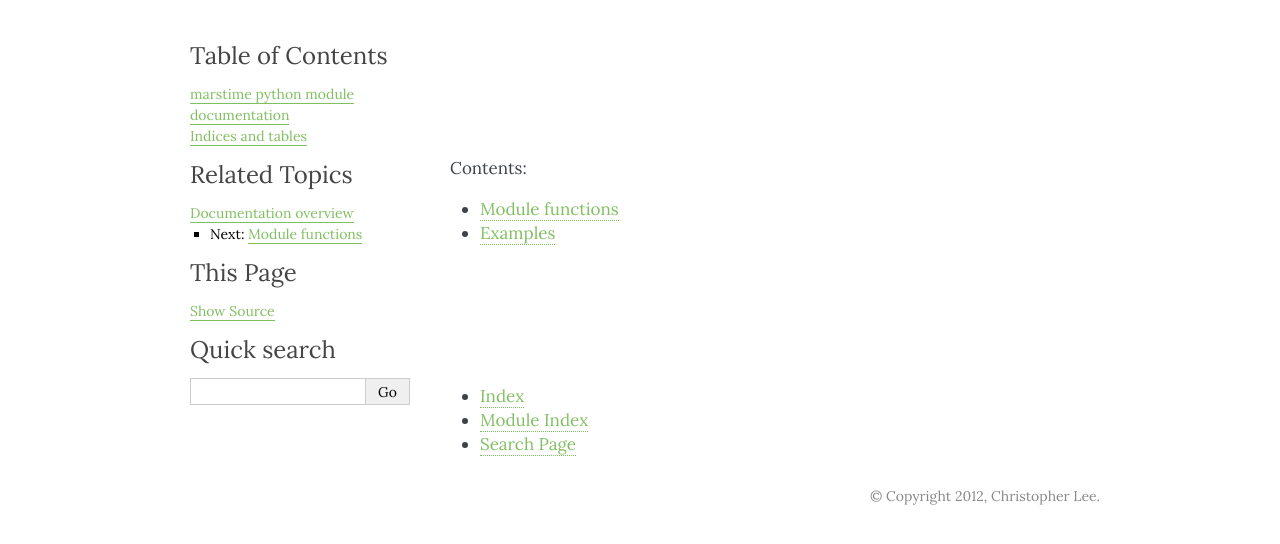
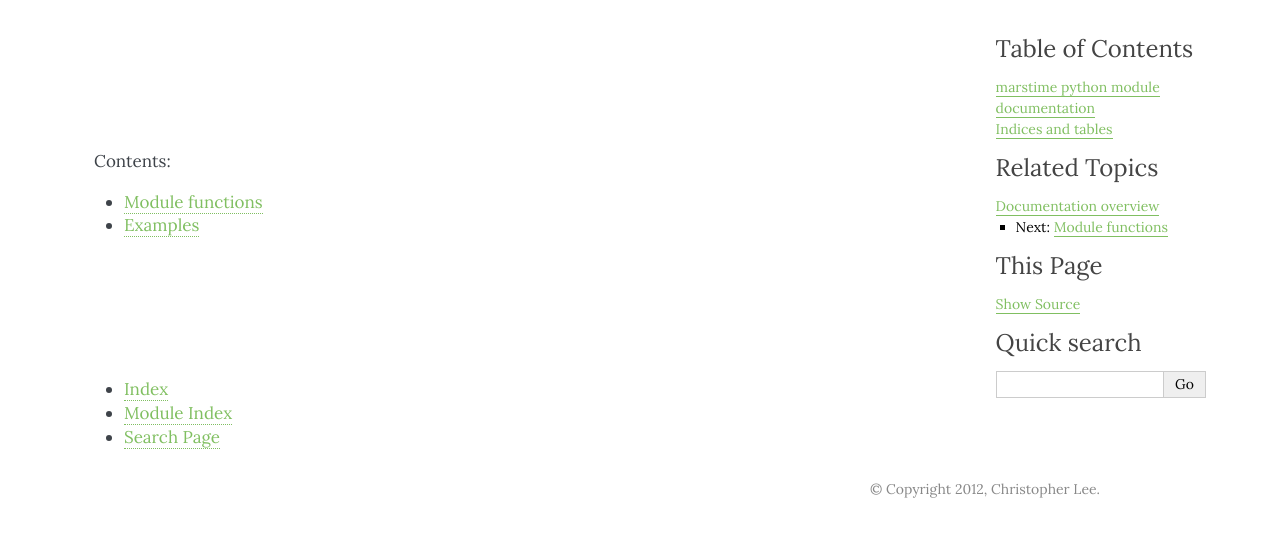
Before and after one commit to eelsirhc/pyMarsTime, a Sphinx documentation site: the page built from docs/index.rst, in a window 1280 px wide. Shown: the top 544 px of the page. Built offline with Sphinx 7.4.7, drawn with Linux system fonts in a browser that asks for light colours.

Commit message:
updating layout in docs

```diff
--- a/docs/_themes/fm/layout.html
+++ b/docs/_themes/fm/layout.html
@@ -4,7 +4,7 @@
   {% if theme_touch_icon %}
   <link rel="apple-touch-icon" href="{{ pathto('_static/' ~ theme_touch_icon, 1) }}" />
   {% endif %}
-  <link media="only screen and (max-width: 480px)" href="{{
+  <link media="only screen and (max-width: 720px)" href="{{
     pathto('_static/small_fm.css', 1) }}" type= "text/css" rel="stylesheet" />
 {% endblock %}
 {%- block relbar2 %}{% endblock %}
--- a/docs/_themes/fm/static/fm.css_t
+++ b/docs/_themes/fm/static/fm.css_t
@@ -10,6 +10,7 @@
 {% set title_color = "#448523" %}
 {% set link_color = "#80BF61" %}
 {% set hover_link_color = "#222" %}
+{% set background_color = 'e0dfdb' %}
 
 @import url("basic.css");
 @import url(http://fonts.googleapis.com/css?family=Lora);
@@ -26,29 +27,33 @@ body {
 }
 
 div.document {
-    width: {{ page_width }};
-    margin: 20px auto 0 auto;
+    width: 90%;
+    margin: 1% auto 0 auto;
 }
 
 div.documentwrapper {
     float: left;
-    width: 100%;
+    width: 75%;
 }
 
 div.bodywrapper {
-    margin: 0 0 0 {{ sidebar_width }};
+    margin: 0;
 }
 
 div.sphinxsidebar {
-    width: {{ sidebar_width }};
+    width: 20%;
+	min-width: 100px;
+	float: right;
+	margin-left: 1%;
 }
+
 
 hr {
     border: 1px solid #B1B4B6;
 }
 
 div.body {
-    background-color: #ffffff;
+    background-color: {{ background_color }};
     color: #3E4349;
     padding: 0 30px 0 30px;
 }
--- a/docs/_themes/fm/static/small_fm.css
+++ b/docs/_themes/fm/static/small_fm.css
@@ -17,7 +17,7 @@ body {
 
 div.documentwrapper {
     float: none;
-    background: white;
+	background: ;
 }
 
 div.sphinxsidebar {
@@ -26,7 +26,7 @@ div.sphinxsidebar {
     width: 102.5%;
     margin: 50px -30px -20px -30px;
     padding: 10px 20px;
-    background: #333;
+    background: #506c43;
     color: white;
 }
 
```
